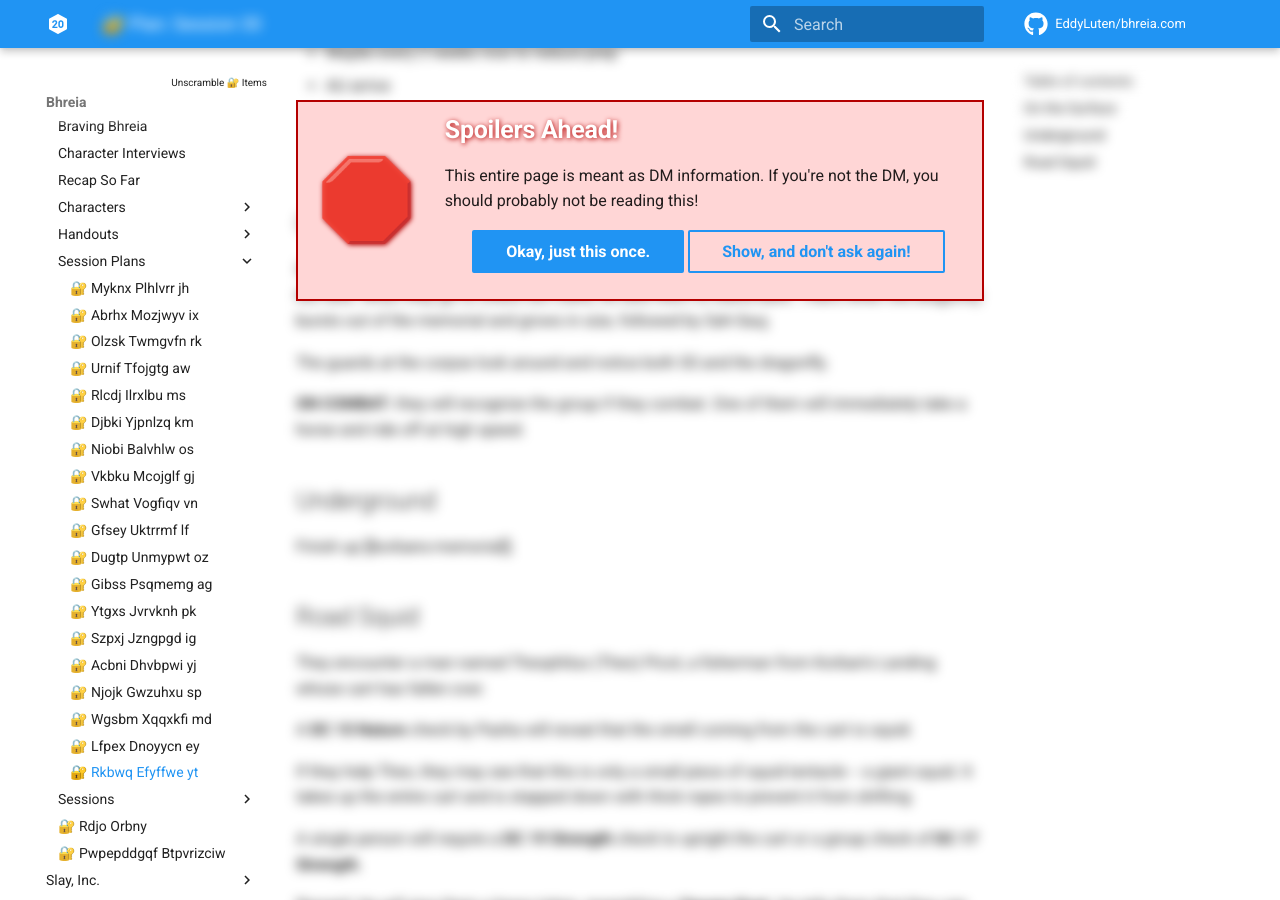
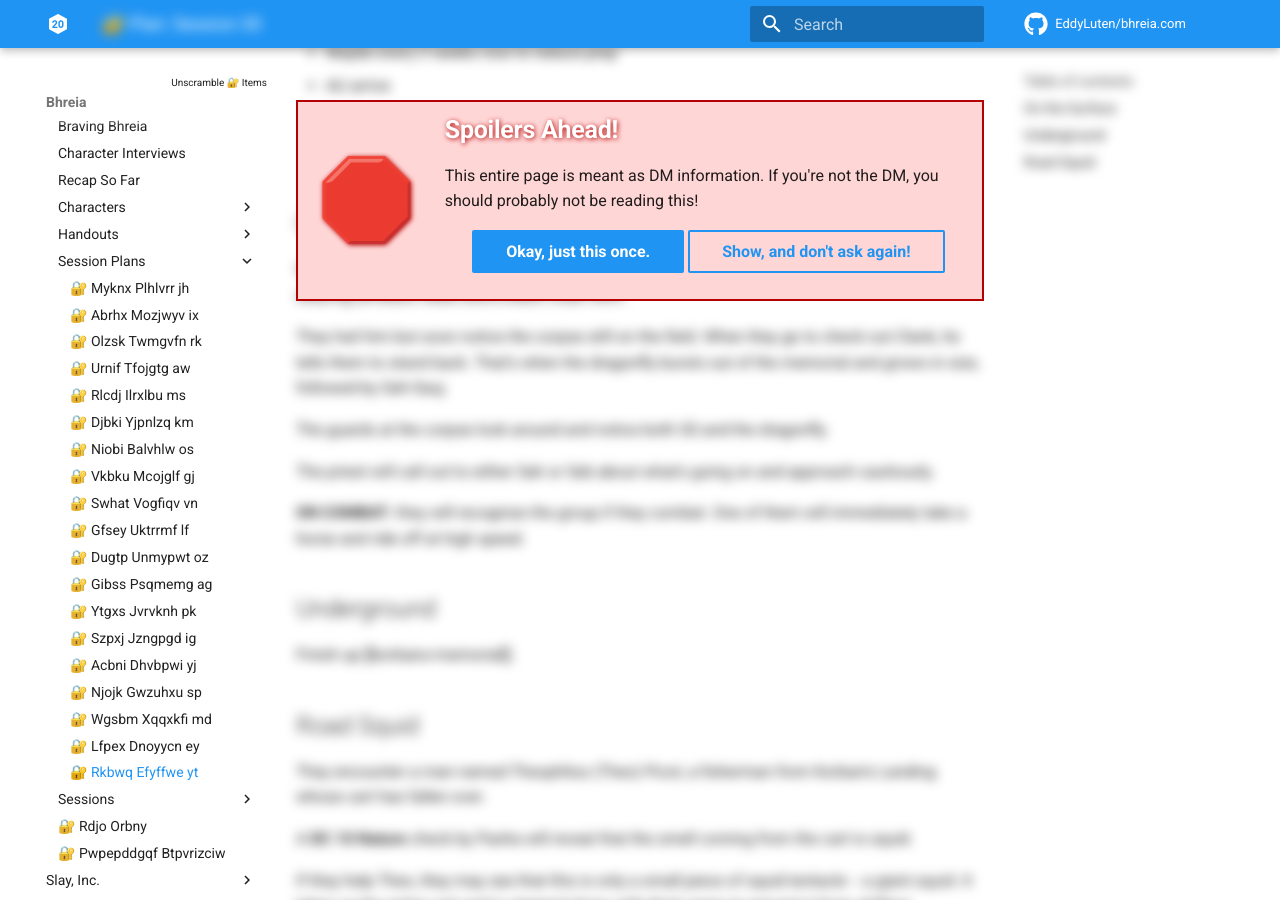
Before and after one commit to EddyLuten/bhreia.com, an MkDocs documentation site: the page built from docs/campaigns/braving-bhreia/plans/plan-30.md, in a window 1280 px wide and 900 px high, scrolled down 482 px. Built offline with MkDocs 1.6.1 and Material for MkDocs 9.7.7, drawn with Linux system fonts in a browser that asks for light colours; comment, search, counter and statistics services are not loaded.

Commit message:
Final tweaks.

```diff
--- a/docs/campaigns/braving-bhreia/plans/plan-30.md
+++ b/docs/campaigns/braving-bhreia/plans/plan-30.md
@@ -18,9 +18,13 @@
 
 ## On the Surface
 
-Sebastian sees a group of [[au]] guards arrive. They hail him but soon notice the corpse still on the field. When they go to check out Clank, he tells them to stand back. That's when the dragonfly bursts out of the memorial and grows in size, followed by Sah-Sauj.
+Sebastian sees a group of [[au]] guards arrive, escorting what looks like a priest of Dhoutr wearing all-black robes and a black chain shirt.
+
+They hail him but soon notice the corpse still on the field. When they go to check out Clank, he tells them to stand back. That's when the dragonfly bursts out of the memorial and grows in size, followed by Sah-Sauj.
 
 The guards at the corpse look around and notice both SS and the dragonfly.
+
+The priest will call out to either Sah or Seb about what's going on and approach cautiously.
 
 **ON COMBAT:** they will recognize the group if they combat. One of them will immediately take a horse and ride off at high speed.
 
```
